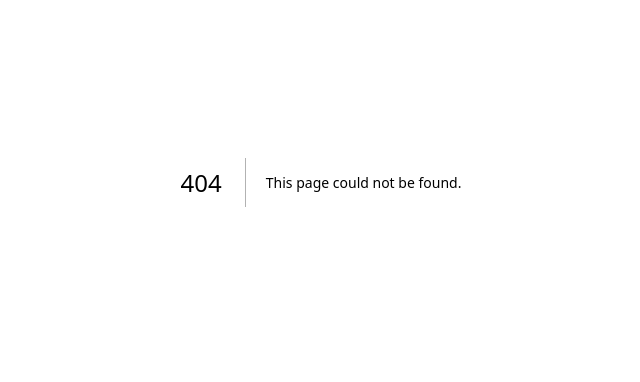
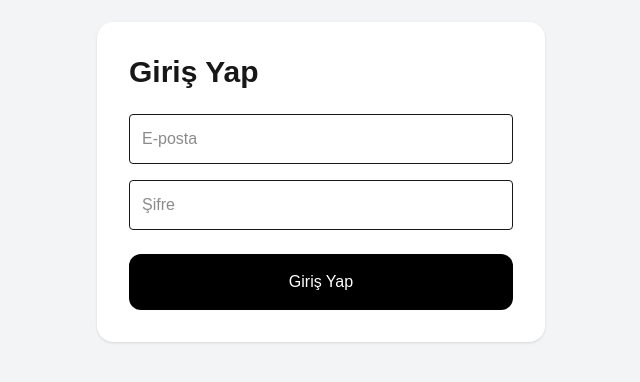
Before and after one commit to digitalblitz5/tasima-paneli, a Next.js app: page /login in a window 1280 px wide. Before the commit this address had no page. Shown: the part 218-600 px from the top of the page, without its empty margins (319-959 px from the left). Built offline with nearby package versions, Linux system fonts and the light colour scheme; no server answers.

Commit message:
login sayfasi eklendi

```diff
--- /dev/null
+++ b/app/login/page.tsx
@@ -0,0 +1,87 @@
+'use client'
+
+import { useState } from 'react'
+import { supabase } from '../../lib/supabase'
+import { useRouter } from 'next/navigation'
+
+export default function LoginPage() {
+  const router = useRouter()
+
+  const [email, setEmail] = useState('')
+  const [password, setPassword] = useState('')
+
+  const login = async () => {
+    const { data, error } =
+      await supabase.auth.signInWithPassword({
+        email,
+        password,
+      })
+
+    if (error) {
+      alert(error.message)
+      return
+    }
+
+    const userId = data.user.id
+
+    const { data: profile } = await supabase
+      .from('user_profiles')
+      .select('*')
+      .eq('id', userId)
+      .single()
+
+    if (!profile) {
+      alert('Profil bulunamadı')
+      return
+    }
+
+    if (profile.role === 'azez') {
+      router.push('/')
+    }
+
+    if (profile.role === 'kilis') {
+      router.push('/teslimatlar')
+    }
+
+    if (profile.role === 'muhasebe') {
+      router.push('/cari')
+    }
+
+    if (profile.role === 'admin') {
+      router.push('/cari')
+    }
+  }
+
+  return (
+    <main className="flex min-h-screen items-center justify-center bg-gray-100">
+      <div className="w-full max-w-md rounded-2xl bg-white p-8 shadow">
+        <h1 className="mb-6 text-3xl font-bold">
+          Giriş Yap
+        </h1>
+
+        <input
+          type="email"
+          placeholder="E-posta"
+          className="mb-4 w-full rounded border p-3"
+          value={email}
+          onChange={(e) => setEmail(e.target.value)}
+        />
+
+        <input
+          type="password"
+          placeholder="Şifre"
+          className="mb-6 w-full rounded border p-3"
+          value={password}
+          onChange={(e) => setPassword(e.target.value)}
+        />
+
+        <button
+          onClick={login}
+          className="w-full rounded-xl bg-black px-6 py-4 text-white"
+        >
+          Giriş Yap
+        </button>
+      </div>
+    </main>
+  )
+}
```
